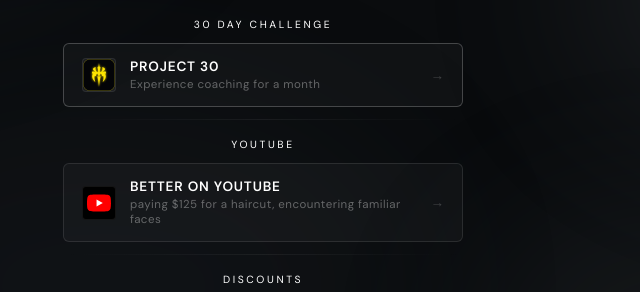
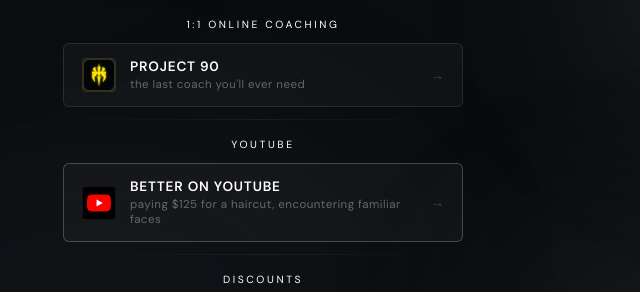
Before and after one commit to kvn-ngon/kvn-ngon.github.io, a plain HTML site: page index.html in a window 1280 px wide. Shown: the part 312-604 px from the top of the page, 377-1017 px from the left. Drawn offline with Linux system fonts and the light colour scheme.

Commit message:
project90 form

```diff
--- a/index.html
+++ b/index.html
@@ -368,15 +368,15 @@
     <div class="links">
 
       <!-- Coaching -->
-      <div class="section-label">30 day challenge</div>
+      <div class="section-label">1:1 online coaching</div>
 
-      <a class="link-card featured" href="https://kvnngon.com/project30" target="_blank">
+      <a class="link-card" href="https://kvnngon.com/project30" target="_blank">
         <div class="link-icon">
           <img src="project30/project30-icons/icon-512.png" alt="PROJECT30 Logo" />
         </div>
         <div class="link-text">
-          <div class="link-title">PROJECT 30</div>
-          <div class="link-sub">Experience coaching for a month</div>
+          <div class="link-title">PROJECT 90</div>
+          <div class="link-sub">the last coach you'll ever need</div>
         </div>
         <span class="link-arrow">→</span>
       </a>
@@ -397,7 +397,7 @@
       <!-- New YouTube Video -->
       <div class="section-label">YOUTUBE</div>
 
-      <a class="link-card" href="https://youtu.be/rjeRqyBMEzY" target="_blank">
+      <a class="link-card featured" href="https://youtu.be/rjeRqyBMEzY" target="_blank">
         <div class="link-icon" style="background:#000">
           <svg width="24" height="24" viewBox="0 0 24 24" role="img" aria-label="YouTube Logo"><path fill="#FF0000" d="M23.498 6.186a3.016 3.016 0 0 0-2.122-2.136C19.505 3.545 12 3.545 12 3.545s-7.505 0-9.377.505A3.017 3.017 0 0 0 .502 6.186C0 8.07 0 12 0 12s0 3.93.502 5.814a3.016 3.016 0 0 0 2.122 2.136c1.871.505 9.376.505 9.376.505s7.505 0 9.377-.505a3.015 3.015 0 0 0 2.122-2.136C24 15.93 24 12 24 12s0-3.93-.502-5.814z"/><path fill="#FFFFFF" d="M9.545 15.568V8.432L15.818 12z"/></svg>
         </div>
```
Also changed, not shown: project30/index.html (+4 -4 lines).
